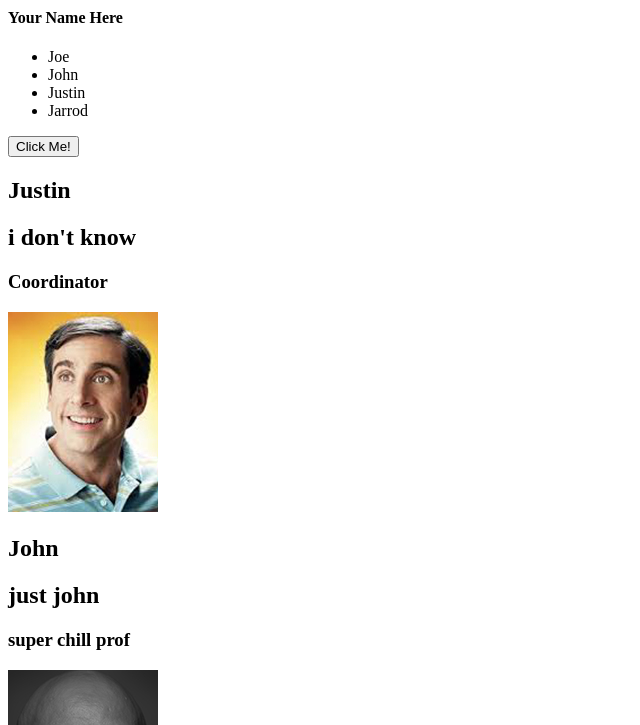
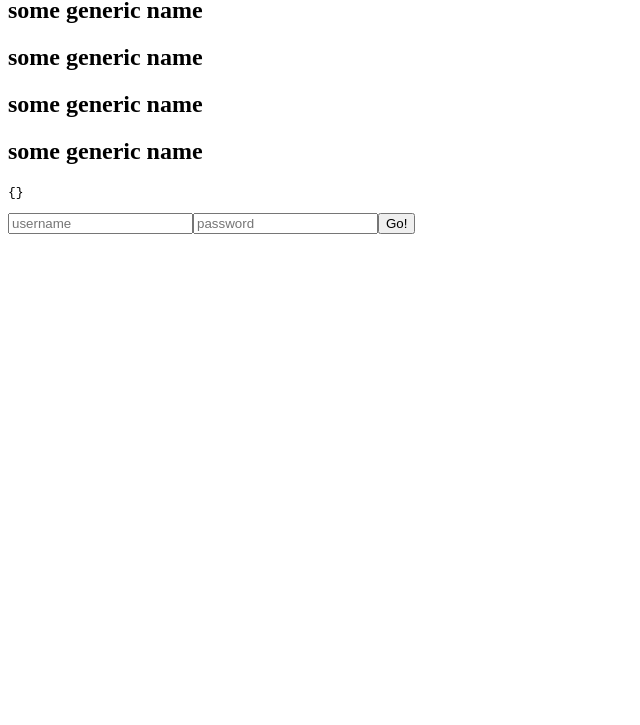
Before and after one commit to eugene-h-kim/vuebuild_inclass, a plain HTML site: page index.html in a window 1280 px wide. Shown: the part 71-796 px from the top of the page, without its empty margins (0-640 px from the left). Drawn offline with nearby package versions, Linux system fonts and the light colour scheme.

Commit message:
adding inclass files

```diff
--- a/data.json
+++ b/data.json
@@ -29,4 +29,4 @@
         "nickname":"T Dazzle",
         "biopic":"trevor.jpg"
     }
-  }
+}
--- a/index.html
+++ b/index.html
@@ -7,34 +7,45 @@
 
     <link rel="stylesheet" href="css/main.css">
 
-    <title>Learning Vue</title>
+    <title>.: Using Vue :.</title>
 </head>
 <body>
-    <main id="app"> <!-- Vue will attach itself to this container -->
-        <h1>{{ welcome }}</h1>
+    <main id="app"> <!-- Vue will attach itself to this container / this is a hook that tells Vue where to look -->
+        <h1>{{ message }}</h1>
 
-        <h4>{{ name }}</h4>
+        <profpanel v-for="item in dynamicData" :item="item"></profpanel>
 
-        <ul>
+        <!-- <ul>
             <li v-for="prof in profs">{{ prof }}</li>
-        </ul>
+        </ul> -->
 
-        <button @click="logClick">Click Me!</button>
+        <!-- <button @click="logClick">Click Me!</button> -->
 
-        <section v-for="prof in remoteData">
-            <!-- <pre>{{ prof }}</pre> -->
+        <!-- <section v-for="prof in remoteData">
+            <pre>{{ prof }}</pre>
             <h1>{{ prof.name }}</h1>
             <h2>{{ prof.nickname }}</h2>
             <h3>{{ prof.role }}</h3>
 
             <img :src='"images/" + prof.biopic' :alt="'prof.name'">
+        </section> -->
+
+        <section>
+            <pre>{{ currentProf }}</pre>
         </section>
 
-        <section class="form" @keyup.enter="sendFormData">
+        <form @keyup.enter="sendForm" action="">
+            <input v-model="username" type="text" placeholder="username">
+            <input v-model="password" type="password" placeholder="password">
+            <input @click.prevent="sendForm" type="submit" value="Go!">
+        </form>
+
+        <!-- <section class="form" @keyup.enter="sendFormData">
             <input v-model="username" type="text" placeholder="username">
             <input v-model="password" type="password" placeholder="password">
             <input @click="sendFormData" type="submit" value="go!">
-        </section>
+        </section> -->
+
     </main>
     <!-- load third party libraries here - they always go first -->
     <script src="https://unpkg.com/vue@3/dist/vue.global.js"></script>
--- /dev/null
+++ b/js/components/TheProfComponents.js
@@ -0,0 +1,17 @@
+export default {
+   name: 'TheProfComponent',
+
+   props: ['items'],
+
+   template:
+   `<section>
+      <h1 class="prof_name">{{ name }}</h1>
+   </section>
+   `,
+
+   data() {
+      return {
+         name: 'some generic name'
+      }
+   }
+}
--- a/js/main.js
+++ b/js/main.js
@@ -1,20 +1,20 @@
+// all imports have to happen here at the top
+import Profpanel from './components/TheProfComponents.js'
+
 (() => {
-    // this imports the Vue library as a variable called Vue
+    // this imports the Vue library as a variable called Vue / instantiate the Vue instance here
   const { createApp } = Vue
 
   createApp({
+    // ALWAYS get your remote date here, in the created lifecycle hook, using fetch or the dataMiner
     created() {
-      console.log('vue instance is created');
-      // fetch the remote data here and pass it to the data object
-
+      // fetch the remote(json) data here and pass it to the data object(Vue instance)
       fetch('./data.json')
         .then(res => res.json())
         .then(data => {
-          console.log(data);
-
-          // push the data into the vue instance
-          // the "this" keyword inside of the Vue instance ALWAYS refers to the instance itself
-          this.remoteData = data;
+          // throw the data into the Vue instance
+          // the "this" keyword ALWAYS refers to the Vue instance itself
+          this.dynamicData = data;
         })
       .catch(error => console.error(error));
     },
@@ -22,23 +22,34 @@
     data() {
       return {
         welcome: 'Hello Vue!',
-        name: 'Your Name Here',
-
-        profs: ['Joe', 'John', 'Justin', 'Jarrod'],
-        remoteData: {},
+        anotherMessage: 'Vue is freaking awesome, yo',
+        profs: ['Joe', 'John', 'Jarrod', 'Justin'],
+        yetAnotherMessage: 'more data to render on the page',
+        dynamicData: {},
+        currentProf: {},
         username: '',
         password: ''
       }
     },
 
     methods: {
-        logClick() {
-            console.log('clicked!');
-        },
+      logClicked() {
+        console.log('clicked on a button');
+      },
 
-        sendFormData() {
-          console.log(this.username, this.password);
-        }
+      showData(item) {
+        // debugger;
+        this.currentProf = item;
+      },
+
+      sendForm() {
+        console.log(this.username, this.password);
+      }
+    },
+
+    components: {
+      profpanel: Profpanel
     }
+
   }).mount('#app');
 })();
```
